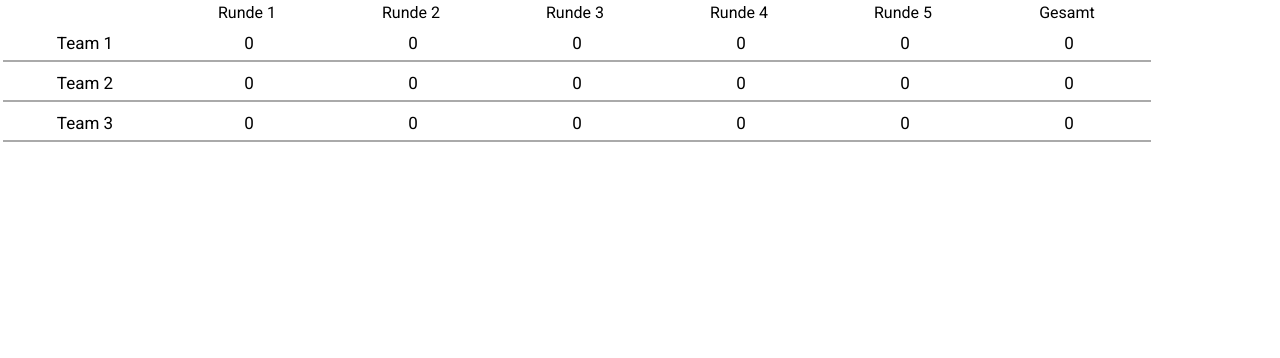
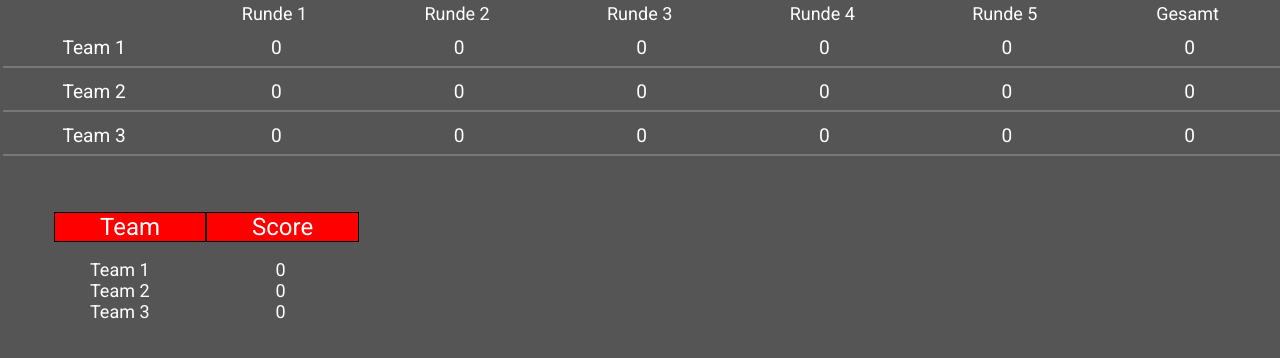
Before and after one commit to cephox/gameplan, a website built with webpack: page public/index.html in a window 1280 px wide. Built offline with nearby package versions, Linux system fonts and the light colour scheme; files whose address does not match are found by name.

Commit message:
Added ranklist

```diff
--- a/public/css/master.css
+++ b/public/css/master.css
@@ -2,6 +2,13 @@
 
 * {
     user-select: none;
+    background-color: #555;
+    color: white;
+    font-size: 18px;
+}
+
+input {
+    user-select: initial;
 }
 
 div, body, html {
--- /dev/null
+++ b/public/css/ranklist.css
@@ -0,0 +1,25 @@
+#ranklist {
+    margin-left: 3em;
+    margin-top: 3em;
+}
+
+.ranklist-header {
+    margin-bottom: 1em;
+    width: 5em;
+}
+
+.ranklist-header-team,
+.ranklist-header-score {
+    background-color: red;
+    font-size: x-large;
+    border: 1px solid black;
+    padding: 0 50%;
+}
+
+.ranklist-name {
+    padding-left: 2em;
+}
+
+.ranklist-score {
+    padding-left: 7em;
+}
--- a/public/css/table.css
+++ b/public/css/table.css
@@ -3,10 +3,10 @@
     text-align: center;
 }
 
-.table table tr td input {
+input {
     font-family: "Roboto";
     border: none;
-    border-bottom: 0.125rem solid #aaa;
+    border-bottom: 0.125rem solid #777;
     width: 100%;
     height: 2rem;
     font-size: 1.0625rem;
--- a/public/index.html
+++ b/public/index.html
@@ -8,7 +8,9 @@
         <script src="/js/bundle.js"></script>
 
         <link rel="stylesheet" href="/static/style/master.css">
+
         <link rel="stylesheet" href="/static/style/table.css">
+        <link rel="stylesheet" href="/static/style/ranklist.css">
 
     </head>
     <body>
--- a/src/client/index.ts
+++ b/src/client/index.ts
@@ -1,7 +1,10 @@
 import { addTable } from "./table"
+import { create_ranklist } from "./ranklist"
+import { append_element } from "./activity"
 
 async function init() {
     addTable(3, 5);
+    append_element(create_ranklist(3));
 }
 
 window.onload = init
--- /dev/null
+++ b/src/client/ranklist.ts
@@ -0,0 +1,65 @@
+import { get_team_name, get_team_score } from "./table"
+
+export function create_ranklist(teams:number): HTMLElement {
+    var element = document.createElement("div")
+    element.id = "ranklist"
+
+    var header = document.createElement("div")
+    header.classList.add("ranklist-header")
+
+    var header_team = document.createElement("span")
+    header_team.innerHTML = "Team"
+    header_team.classList.add("ranklist-header-team")
+
+    var header_score = document.createElement("span")
+    header_score.innerHTML = "Score"
+    header_score.classList.add("ranklist-header-score")
+
+    header.appendChild(header_team)
+    header.appendChild(header_score)
+
+    element.appendChild(header)
+
+    for(var i = 0; i < teams; i++) {
+        var item = document.createElement("div")
+        item.classList.add("ranklist-place")
+        item.id = "ranklist-place-" + i
+
+        var name = document.createElement("span")
+        name.innerHTML = get_team_name(i + 1)
+        name.classList.add("ranklist-name")
+        name.id = "ranklist-name-" + i
+        var score = document.createElement("span")
+        score.innerHTML = get_team_score(i + 1) + ""
+        score.classList.add("ranklist-score")
+        score.id = "ranklist-score-" + i
+
+        item.appendChild(name);
+        item.appendChild(score);
+        element.appendChild(item)
+    }
+    return element
+}
+
+export function update_ranklist() {
+    var ranklist = document.getElementById("ranklist")
+    var team_amount = ranklist!.children.length - 1
+
+    var list = []
+
+    for(var i = 0; i < team_amount; i++) {
+        list.push({name: get_team_name(i + 1), score: get_team_score(i + 1)})
+    }
+
+    list.sort(function(a, b) {
+        return b.score - a.score
+    })
+
+    for(var i = 0; i < team_amount; i++) {
+        var name = <HTMLElement>document.getElementById("ranklist-name-" + i)
+        var score = <HTMLElement>document.getElementById("ranklist-score-" + i)
+
+        name.innerHTML = list[i].name
+        score.innerHTML = list[i].score + ""
+    }
+}
--- a/src/client/table.ts
+++ b/src/client/table.ts
@@ -1,5 +1,16 @@
 import { append_element } from "./activity"
 import { createInput } from "./inputs"
+import { update_ranklist } from "./ranklist"
+
+export function get_team_name(team:number) {
+    var input = <HTMLInputElement>document.getElementById("team-name-" + team)
+    return input.value
+}
+
+export function get_team_score(team:number): number {
+    var whole_points = <HTMLInputElement>document.getElementById("whole-team-score-" + team)
+    return parseInt(whole_points.value);
+}
 
 function updateTable(team:number) {
     var inputs = document.getElementsByClassName("team-score-" + team)
@@ -11,6 +22,8 @@ function updateTable(team:number) {
 
     var whole_points = <HTMLInputElement>document.getElementById("whole-team-score-" + team)
     whole_points.value = k + ""
+
+    update_ranklist();
 }
 
 function createTable(teams:number, rounds:number): HTMLElement {
@@ -26,7 +39,7 @@ function createTable(teams:number, rounds:number): HTMLElement {
             var entry = document.createElement("td");
 
             if(j == 0 && i != 0) {
-                var input = createInput("text", "team-name", "Team " + i, () => {})
+                var input = createInput("text", "team-name", "Team " + i, () => {update_ranklist();})
                 input.element.id = "team-name-" + i
                 entry.appendChild(input.element)
             } else if(i == 0 && j == rounds + 1) {
@@ -57,6 +70,6 @@ function createTable(teams:number, rounds:number): HTMLElement {
     return div
 }
 
-export function addTable(width:number, height:number) {
-    append_element(createTable(width, height))
+export function addTable(teams:number, rounds:number) {
+    append_element(createTable(teams, rounds))
 }
```
Also changed, not shown: src/server/dev.ts (added, +15 -0 lines), src/client/plan.ts (added).
